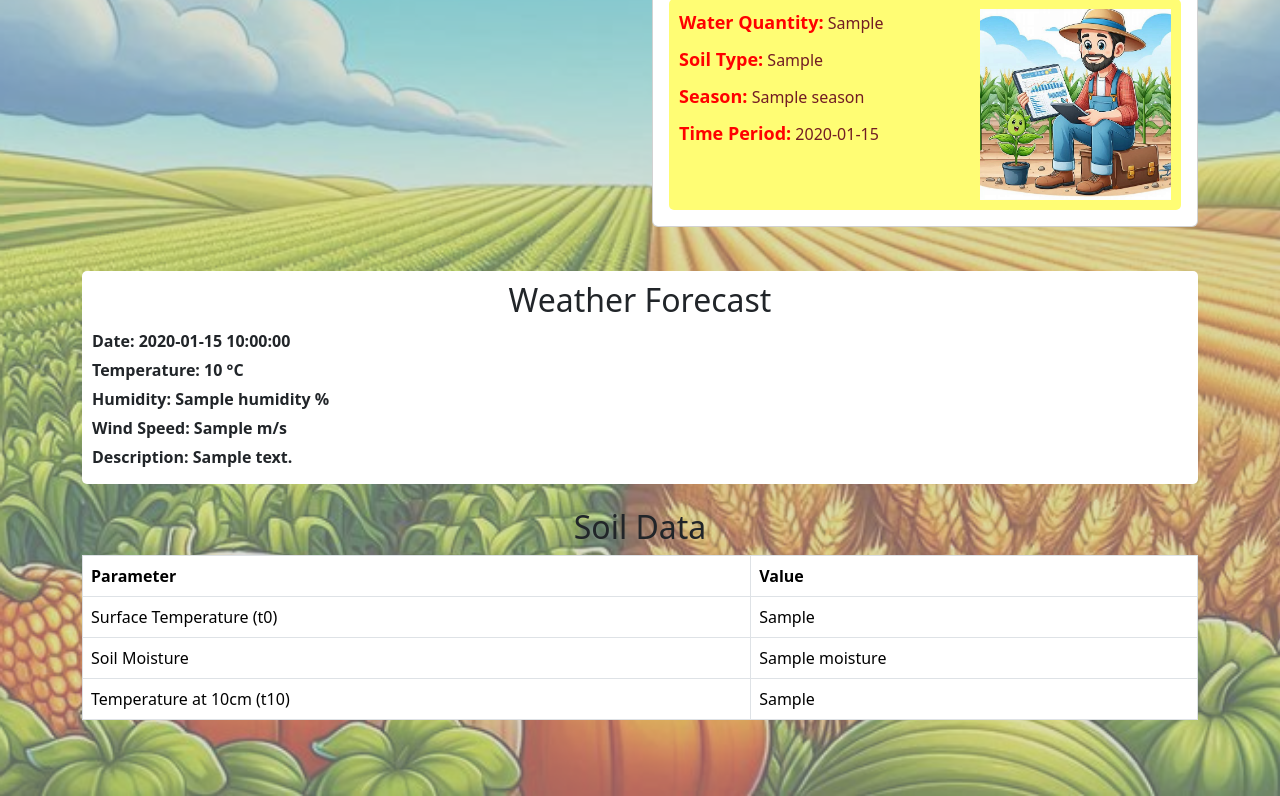
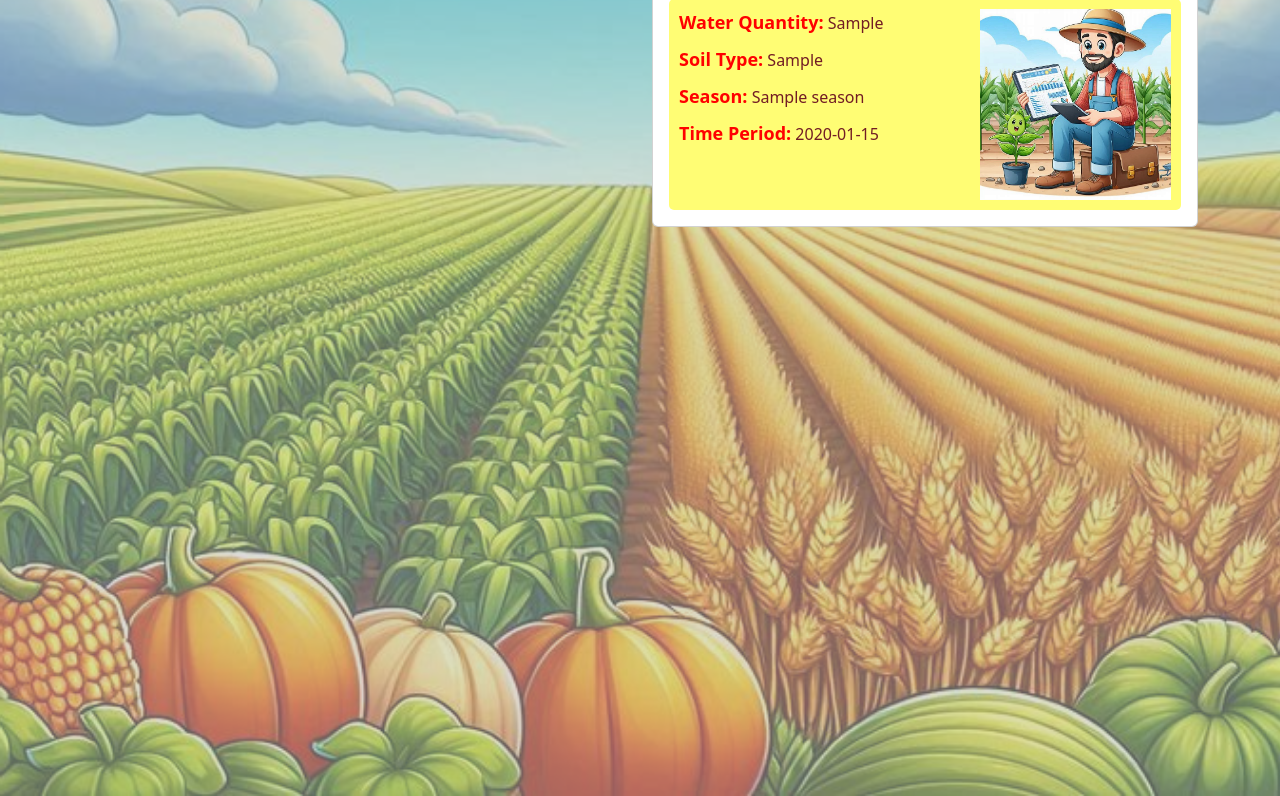
Before and after one commit to PallaviNagalakshmi/Predict-Your-Crop, a Flask app: template templates/recommendation.html in a window 1280 px wide. Shown: the part 487-1283 px from the top of the page. Run offline with Flask 3, Linux system fonts and the light colour scheme; the template is opened without the code that fills it: most values are stand-ins (such as "Sample title", 1, 10 or a date in 2020); parts of the project's set-up code (start-up, migrations or seed data) failed here and were passed over; some libraries are stand-ins or nearby versions.

Commit message:
Updated recommendation.html

```diff
--- a/templates/recommendation.html
+++ b/templates/recommendation.html
@@ -32,6 +32,7 @@
             top: 0;
             width: 100%;
             background-color: rgba(173, 216, 230, 0.5);
+
             z-index: 10;
             box-shadow: 0 2px 5px rgba(0, 0, 0, 0.1);
         }
@@ -91,20 +92,6 @@
             max-width: 100%;
             height: auto;
         }
-        .weather-card {
-            background-color: #ffffff;
-            border-radius: 5px;
-            padding: 10px;
-            margin-top: 20px;
-        }
-        .weather-card h2 {
-            margin-bottom: 10px;
-            text-align: center;
-        }
-        .weather-card p {
-            margin-bottom: 5px;
-            font-weight: bold;
-        }
     </style>
 </head>
 <body>
@@ -129,13 +116,13 @@
             <div class="row">
                 <div class="col-md-6">
                     <ul class="list-group">
-                        <li class="list-group-item"><b>Nitrogen:</b> <span>{{ input_values['Nitrogen'] }}</span></li>
-                        <li class="list-group-item"><b>Phosphorus:</b> <span>{{ input_values['Phosphorus'] }}</span></li>
-                        <li class="list-group-item"><b>Potassium:</b> <span>{{ input_values['Potassium'] }}</span></li>
-                        <li class="list-group-item"><b>Temperature:</b> <span>{{ input_values['Temperature'] }} °C</span></li>
-                        <li class="list-group-item"><b>Humidity:</b> <span>{{ input_values['Humidity'] }} %</span></li>
-                        <li class="list-group-item"><b>pH:</b> <span>{{ input_values['pH'] }}</span></li>
-                        <li class="list-group-item"><b>Rainfall:</b> <span>{{ input_values['Rainfall'] }} mm</span></li>
+                        <li class="list-group-item"><b>Nitrogen:</b> <span>{{ input_values.Nitrogen }}</span></li>
+                        <li class="list-group-item"><b>Phosphorus:</b> <span>{{ input_values.Phosphorus }}</span></li>
+                        <li class="list-group-item"><b>Potassium:</b> <span>{{ input_values.Potassium }}</span></li>
+                        <li class="list-group-item"><b>Temperature:</b> <span>{{ input_values.Temperature }} °C</span></li>
+                        <li class="list-group-item"><b>Humidity:</b> <span>{{ input_values.Humidity }} %</span></li>
+                        <li class="list-group-item"><b>pH:</b> <span>{{ input_values.pH }}</span></li>
+                        <li class="list-group-item"><b>Rainfall:</b> <span>{{ input_values.Rainfall }} mm</span></li>
                     </ul>
                 </div>
                 <div class="col-md-6">
@@ -160,49 +147,6 @@
                     </div>
                 </div>
             </div>
-            {% if weather_data %}
-            <div class="row mt-4">
-                <div class="col-md-12">
-                    <div class="weather-card">
-                        <h2>Weather Forecast</h2>
-                        <p><span>Date:</span> {{ weather_data.date }}</p>
-                        <p><span>Temperature:</span> {{ weather_data.temperature }} °C</p>
-                        <p><span>Humidity:</span> {{ weather_data.humidity }} %</p>
-                        <p><span>Wind Speed:</span> {{ weather_data.wind_speed }} m/s</p>
-                        <p><span>Description:</span> {{ weather_data.description }}</p>
-                    </div>
-                </div>
-            </div>
-            {% endif %}
-            {% if soil_data %}
-            <div class="row mt-4">
-                <div class="col-md-12">
-                    <h2 class="text-center">Soil Data</h2>
-                    <table class="table table-bordered">
-                        <thead>
-                            <tr>
-                                <th>Parameter</th>
-                                <th>Value</th>
-                            </tr>
-                        </thead>
-                        <tbody>
-                            <tr>
-                                <td>Surface Temperature (t0)</td>
-                                <td>{{ soil_data['t0'] }}</td>
-                            </tr>
-                            <tr>
-                                <td>Soil Moisture</td>
-                                <td>{{ soil_data['moisture'] }}</td>
-                            </tr>
-                            <tr>
-                                <td>Temperature at 10cm (t10)</td>
-                                <td>{{ soil_data['t10'] }}</td>
-                            </tr>
-                        </tbody>
-                    </table>
-                </div>
-            </div>
-            {% endif %}
         </div>
     </div>
     <script src="https://cdn.jsdelivr.net/npm/bootstrap@5.3.0-alpha3/dist/js/bootstrap.bundle.min.js" integrity="sha384-ENjdO4Dr2bkBIFxQpeoTz1HIcje39Wm4jDKdf19U8gI4ddQ3GYNS7NTKfAdVQSZe" crossorigin="anonymous"></script>
```
